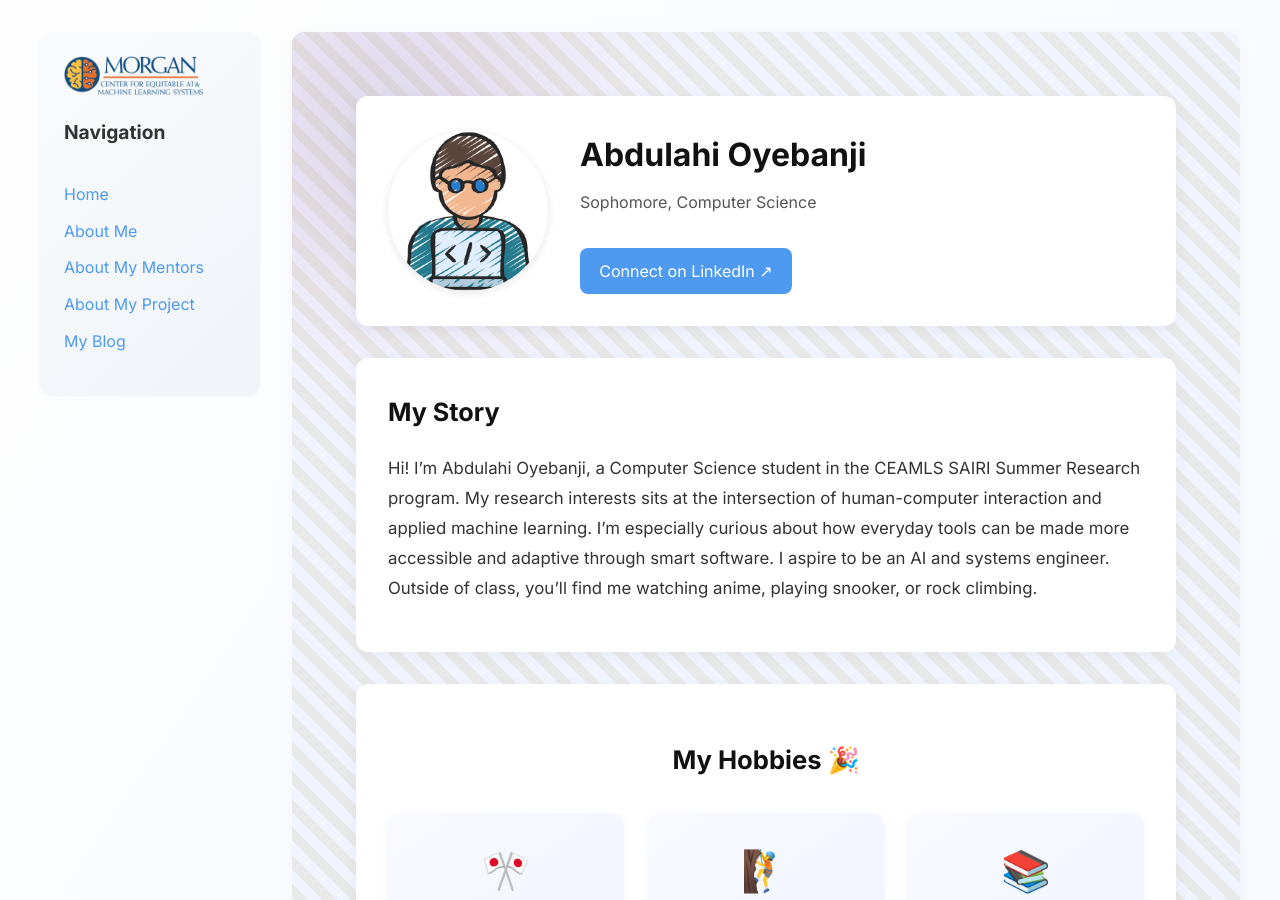
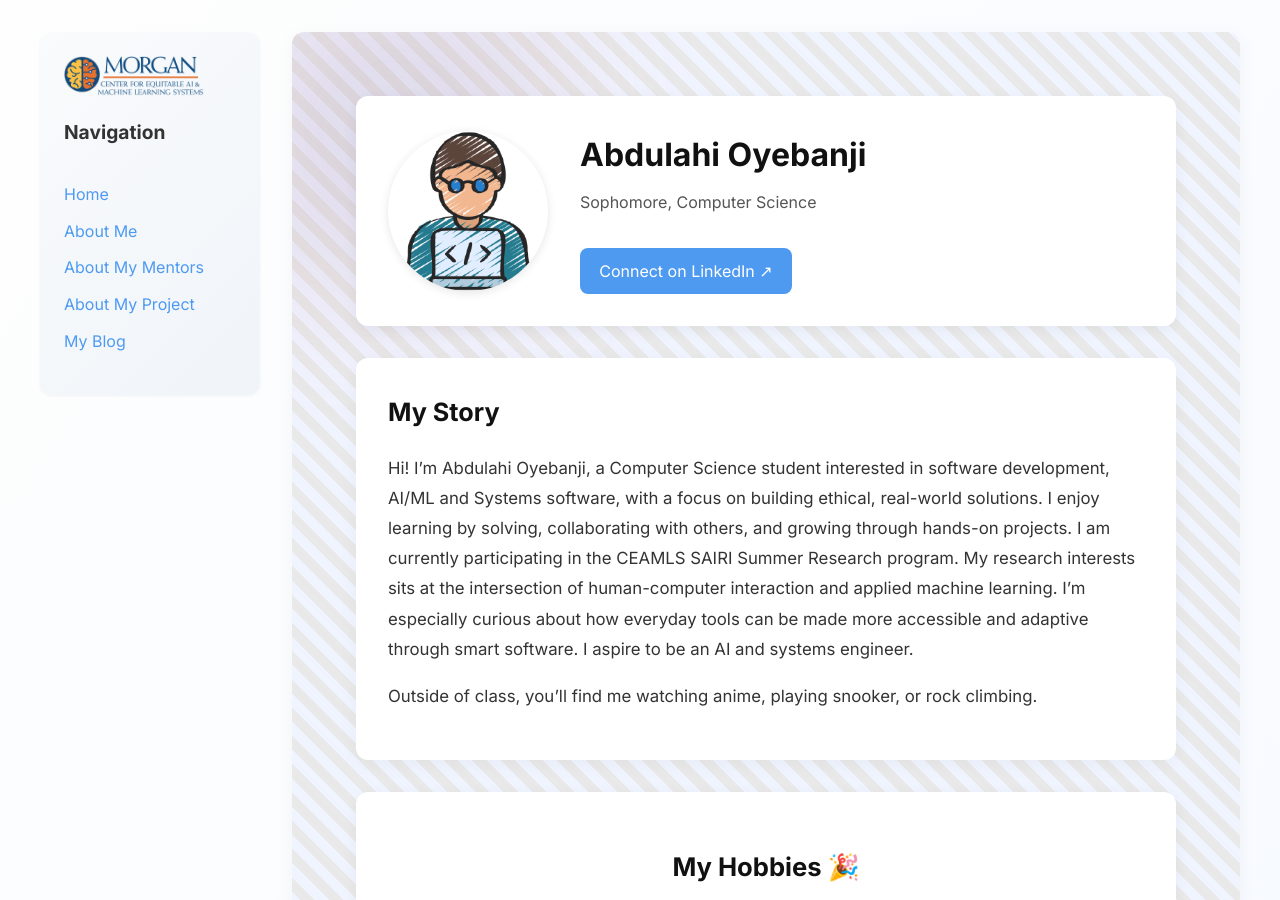
Before and after one commit to abdulahi-banji/abdulahi-banjiceamls26.github.io, a Jekyll site: the page built from pages/about-me.md, in a window 1280 px wide and 900 px high. Built offline with Jekyll 4.4.1, drawn with Linux system fonts in a browser that asks for light colours.

Commit message:
updated about me

```diff
--- a/pages/about-me.md
+++ b/pages/about-me.md
@@ -8,11 +8,10 @@ about:
   image: assets/images/image.png
   linkedin: https://www.linkedin.com/in/abdulahi-oyebanji/
   bio: |
-    Hi! I'm Abdulahi Oyebanji, a Computer Science student in the CEAMLS SAIRI Summer Research program.
-    My research interests sits at the intersection of human-computer interaction and applied
-    machine learning. I'm especially curious about how everyday tools can be made more
-    accessible and adaptive through smart software. I aspire to be an AI and systems engineer.
+    Hi! I'm Abdulahi Oyebanji, a Computer Science student interested in software development, AI/ML and Systems software, with a focus on building ethical, real-world solutions. I enjoy learning by solving, collaborating with others, and growing through hands-on projects. I am currently participating in the CEAMLS SAIRI Summer Research program. My research interests sits at the intersection of human-computer interaction and applied machine learning. I'm especially curious about how everyday tools can be made more accessible and adaptive through smart software. I aspire to be an AI and systems engineer.
+
     Outside of class, you'll find me watching anime, playing snooker, or rock climbing.
+
   hobbies:
     - icon: 🎌
       title: Anime
```
